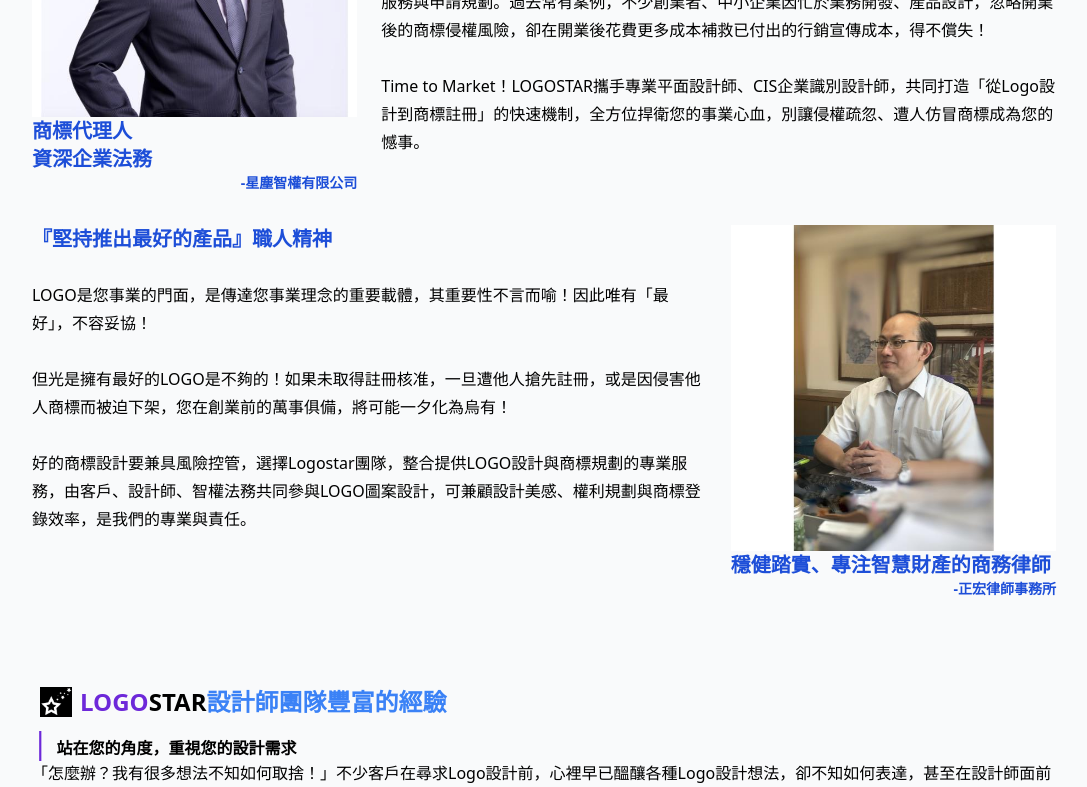
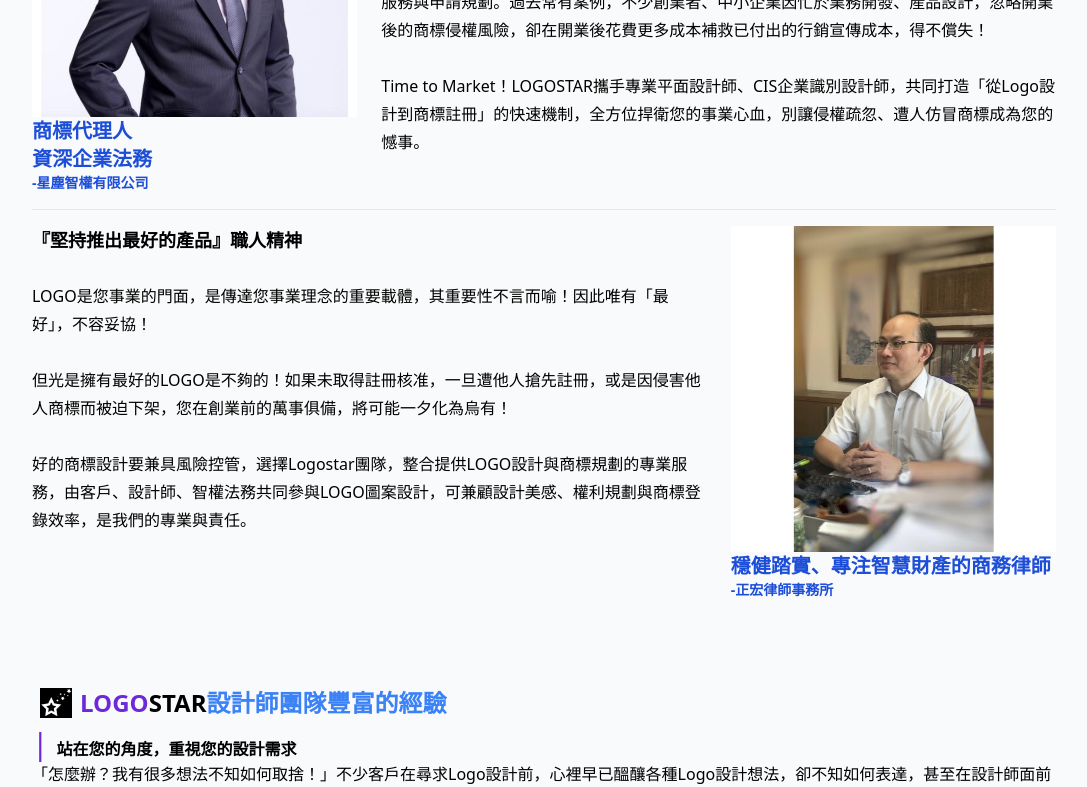
Before and after one commit to omaryangtw/logostar, a Vue app: page /about in a window 1280 px wide. Shown: the part 492-1279 px from the top of the page, without its empty margins (96-1183 px from the left). Built offline with nearby package versions, Linux system fonts and the light colour scheme.

Commit message:
layout fix

```diff
--- a/src/components/Menu.vue
+++ b/src/components/Menu.vue
@@ -34,17 +34,15 @@
         </a>
       </div>
 
-      <button @click="nav = !nav">
-        <font-awesome-icon :icon="['fas', 'bars']" v-show="!nav" />
-        <font-awesome-icon icon="times" class="fa-lg" v-show="nav" />
+      <button>
+        <font-awesome-icon :icon="['fas', 'bars']" @click="nav = !nav" />
       </button>
 
       <div class="w-full" id="menu" :class="{ hidden: !nav }">
         <ul class="divide-y">
-          <li v-for="item in items" :key="item.name" class="">
+          <li v-for="item in items" :key="item.name">
             <router-link
               class="block py-0.5 text-right"
-              @click="nav = !nav"
               :to="{ name: item.pathname }"
             >
               <span> {{ item.name }} </span>
@@ -64,29 +62,29 @@
       nav: false,
       items: [
         {
-          name: "首頁",
-          pathname: "Home",
-          en: "home",
+          name: '首頁',
+          pathname: 'Home',
+          en: 'home',
         },
         {
-          name: "關於LOGOSTAR",
-          pathname: "About",
-          en: "about",
+          name: '關於LOGOSTAR',
+          pathname: 'About',
+          en: 'about',
         },
         {
-          name: "服務介紹",
-          pathname: "Service",
-          en: "service",
+          name: '服務介紹',
+          pathname: 'Service',
+          en: 'service',
         },
         {
-          name: "商標小知識",
-          pathname: "Trademark",
-          en: "trademark",
+          name: '商標小知識',
+          pathname: 'Trademark',
+          en: 'trademark',
         },
         {
-          name: "聯繫我們",
-          pathname: "Order",
-          en: "contact",
+          name: '聯繫我們',
+          pathname: 'Order',
+          en: 'contact',
         },
       ],
     };
--- a/src/views/About.vue
+++ b/src/views/About.vue
@@ -7,7 +7,7 @@
     </div>
   </div>
 
-  <div class="mt-4 max-w-screen-lg w-10/12 mx-auto">
+  <div class="mt-4 mb-4 max-w-screen-lg w-10/12 mx-auto">
     <div class="grid grid-cols-3 gap-6">
       <div
         class="
@@ -24,7 +24,7 @@
         <br />
         資深企業法務
         <br />
-        <h6 class="text-sm text-right">-星塵智權有限公司</h6>
+        <h6 class="text-sm">-星塵智權有限公司</h6>
       </div>
       <div class="leading-7 col-span-3 md:col-span-2">
         <h5 class="font-bold text-lg">
@@ -41,8 +41,8 @@
         Market！LOGOSTAR攜手專業平面設計師、CIS企業識別設計師，共同打造「從Logo設計到商標註冊」的快速機制，全方位捍衛您的事業心血，別讓侵權疏忽、遭人仿冒商標成為您的憾事。
       </div>
     </div>
-
-    <div class="mt-8 grid grid-cols-3 gap-6">
+    <hr class="my-4" />
+    <div class="grid grid-cols-3 gap-6">
       <div
         class="
           col-span-3
@@ -56,12 +56,10 @@
         <img class="w-full" src="../assets/25re.jpg" />
         穩健踏實、專注智慧財產的商務律師
         <br />
-        <h6 class="text-sm text-right">-正宏律師事務所</h6>
+        <h6 class="text-sm">-正宏律師事務所</h6>
       </div>
       <div class="leading-7 col-span-3 md:col-span-2">
-        <h5 class="font-bold text-lg md:text-xl text-blue-700">
-          『堅持推出最好的產品』職人精神
-        </h5>
+        <h5 class="font-bold text-lg">『堅持推出最好的產品』職人精神</h5>
 
         <br />
         LOGO是您事業的門面，是傳達您事業理念的重要載體，其重要性不言而喻！因此唯有「最好」，不容妥協！
@@ -118,7 +116,9 @@
           <div class="border-b p-2">
             <div class="align-baseline flex">
               <img src="../assets/number1.png" alt="" class="h-16" />
-              <span class="text-3xl text-purple-800">設計諮詢與分享</span>
+              <span class="text-2xl md:text-3xl text-purple-800"
+                >設計諮詢與分享</span
+              >
             </div>
             <div>
               您不用事先設限，可盡情與我們分享您的品牌故事與理念，LOGOSTAR會引導傾聽您對設計的需求與期待，理解您的行銷想法及布局，以及想置放的元素。
@@ -127,7 +127,9 @@
           <div class="p-2 border-b lg:border-0">
             <div class="align-baseline flex">
               <img src="../assets/number2.png" alt="" class="h-16" />
-              <span class="text-3xl text-purple-800">事前調查與實施</span>
+              <span class="text-2xl md:text-3xl text-purple-800"
+                >事前調查與實施</span
+              >
             </div>
             <div>
               工作天數約三個工作天，在設計師瞭解您需求後，第一時間商標代理人會進行商標資料庫檢索，同步了解LOGO需求背景，給予最適合的商標商品類別註冊建議，再進入設計程序。
@@ -137,7 +139,9 @@
         <div class="p-2 border-b lg:border-r">
           <div class="align-baseline flex">
             <img src="../assets/number3.png" alt="" class="h-16" />
-            <span class="text-3xl text-purple-800">繪製初稿與溝通</span>
+            <span class="text-2xl md:text-3xl text-purple-800"
+              >繪製初稿與溝通</span
+            >
           </div>
           <div>
             設計師彙整您的需求與商標代理人回饋，將進入草稿設計，接著與您再做進一步細節溝通，同步協助您釐清行銷目的、銷售場域、平台、風格與色調，找到明確的設計方向，並繪製3款合適的logo提案給您。
@@ -146,7 +150,9 @@
         <div class="p-2 border-b lg:border-t">
           <div class="align-baseline flex">
             <img src="../assets/number4.png" alt="" class="h-16" />
-            <span class="text-3xl text-purple-800">提案調整與修改</span>
+            <span class="text-2xl md:text-3xl text-purple-800"
+              >提案調整與修改</span
+            >
           </div>
           <div>
             在設計師提案中，將會向您介紹設計構想與您商品與服務的相關性，不論您滿意與否，皆可針對提案的內容、配色等細節表達意見，設計師會傾聽及調和您的想法，對設計稿件進行調整。
@@ -155,7 +161,9 @@
         <div class="p-2 border-b lg:border-b-0 lg:border-r">
           <div class="align-baseline flex">
             <img src="../assets/number5.png" alt="" class="h-16" />
-            <span class="text-3xl text-purple-800">完稿到商標註冊</span>
+            <span class="text-2xl md:text-3xl text-purple-800"
+              >完稿到商標註冊</span
+            >
           </div>
           <div>
             由您確認LOGO定稿，後續可再做小幅度的調整；確認無誤後簽立校稿確認單，我們將立刻進行商標申請註冊（註冊核准時程約6個月），並等待商標註冊完成。
@@ -163,7 +171,7 @@
         </div>
         <div class="p-2">
           <div class="align-baseline flex">
-            <span class="text-3xl text-purple-800">提醒您：</span>
+            <span class="text-2xl md:text-3xl text-purple-800">提醒您：</span>
           </div>
           <br />
           <div>
--- a/src/views/Home.vue
+++ b/src/views/Home.vue
@@ -63,8 +63,8 @@
               <div class="block md:hidden h-40 w-40 m-auto text-center flex-1">
                 <img
                   alt="個案實例分享"
-                  src="../assets/testimony_1.png"
-                  class="m-auto object-contain h-full w-full"
+                  src="../assets/testimony_1.webp"
+                  class="m-auto object-cover h-full w-full"
                 />
                 <span class="text-sm">雲林 李小姐</span>
               </div>
@@ -411,6 +411,7 @@
               </p>
             </div>
           </div>
+          <hr class="my-6" />
           <div
             class="
               flex flex-col
```
